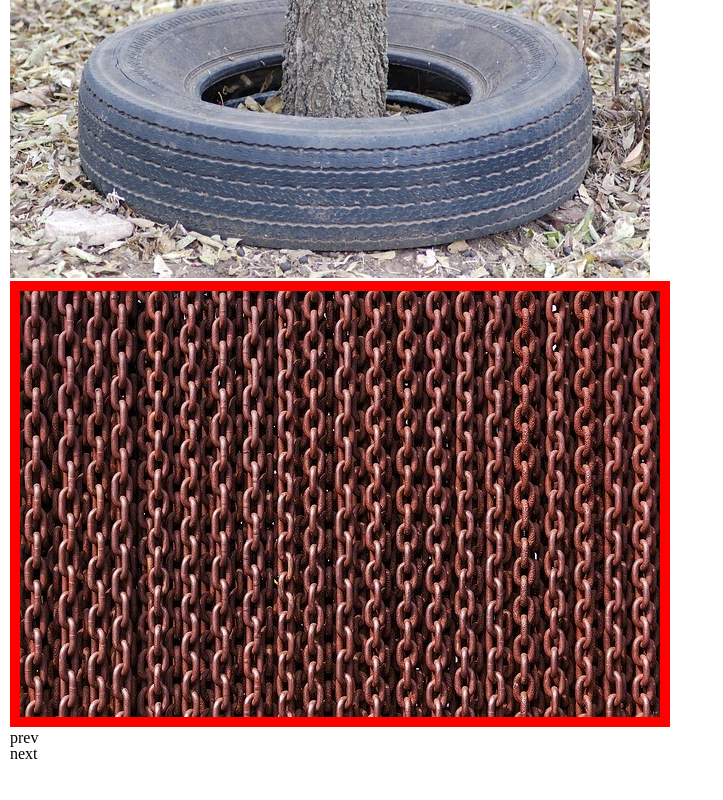
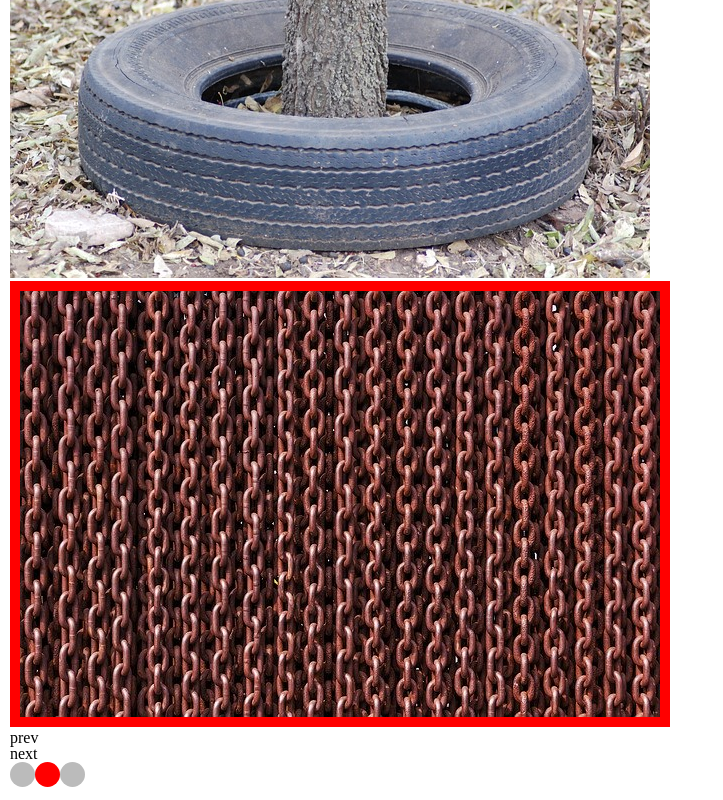
Before and after one commit to nckgr123/dynamic-ui-elements, a website built with webpack: page src/template.html in a window 1280 px wide. Shown: the part 477-1277 px from the top of the page, without its empty margins (0-723 px from the left). Before the commit the page ends 1249 px from the top, so only its background shows below. Built offline with nearby package versions, Linux system fonts and the light colour scheme; files whose address does not match are found by name.

Commit message:
Add pagination dots

```diff
--- a/src/image-slider/main.js
+++ b/src/image-slider/main.js
@@ -4,18 +4,26 @@ class Slider {
     this._container = sliderNode;
     this._container.classList.add("slider-initialized");
     this._slides = this._container.querySelectorAll(".slide");
+
     this._pagination = this._container.querySelector(".slider-pagination");
+    this._paginationDots = [];
+    this._slides.forEach((slide) => {
+      let paginationDot = document.createElement("span");
+      paginationDot.classList.add("pag-dot");
+      this._pagination.appendChild(paginationDot);
+      this._paginationDots.push(paginationDot);
+    });
+
     this._prev = this._container.querySelector(".slider-nav .prev");
     this._next = this._container.querySelector(".slider-nav .next");
-
-    this._prev.addEventListener('click',()=>{
-        this.prevSlide();
-        this.resetNextTimer()
-    })
-    this._next.addEventListener('click',()=>{
-        this.nextSlide();
-        this.resetNextTimer()
-    })
+    this._prev.addEventListener("click", () => {
+      this.prevSlide();
+      this.resetNextTimer();
+    });
+    this._next.addEventListener("click", () => {
+      this.nextSlide();
+      this.resetNextTimer();
+    });
 
     this._activeSlideIndex = 0;
     this.activateSlide(this._activeSlideIndex);
@@ -35,15 +43,18 @@ class Slider {
   }
   prevSlide() {
     this.deactivateSlide(this._activeSlideIndex);
-    this._activeSlideIndex = (this._activeSlideIndex - 1 + this._slides.length) % this._slides.length;
+    this._activeSlideIndex =
+      (this._activeSlideIndex - 1 + this._slides.length) % this._slides.length;
     this.activateSlide(this._activeSlideIndex);
   }
   activateSlide(slideIndex) {
     let slideToActivate = this._slides[slideIndex];
+    this._paginationDots[slideIndex].classList.add("active");
     slideToActivate.classList.add("active");
   }
   deactivateSlide(slideIndex) {
     let slideToDeactivate = this._slides[slideIndex];
+    this._paginationDots[slideIndex].classList.remove("active");
     slideToDeactivate.classList.remove("active");
   }
 }
--- a/src/style.css
+++ b/src/style.css
@@ -154,3 +154,13 @@ nav.tab-navigation {
 .slide.active{
   border: 10px red solid;
 }
+.slider-pagination .pag-dot{
+  height: 25px;
+  width: 25px;
+  background-color: #bbb;
+  border-radius: 50%;
+  display: inline-block;
+}
+.slider-pagination .pag-dot.active{
+  background-color: red;
+}
```
Also changed, not shown: src/template.html (line endings or trailing spaces).
